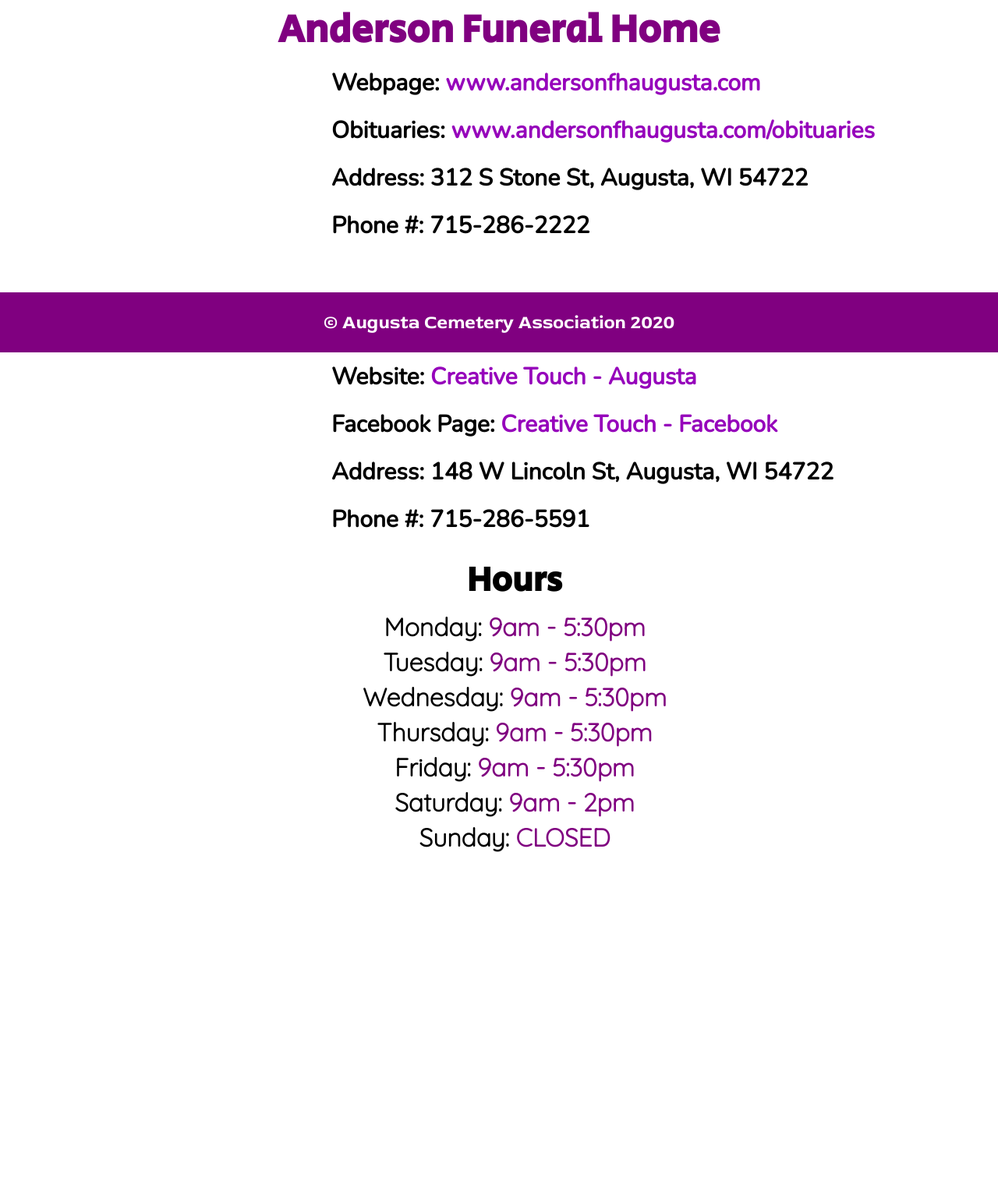
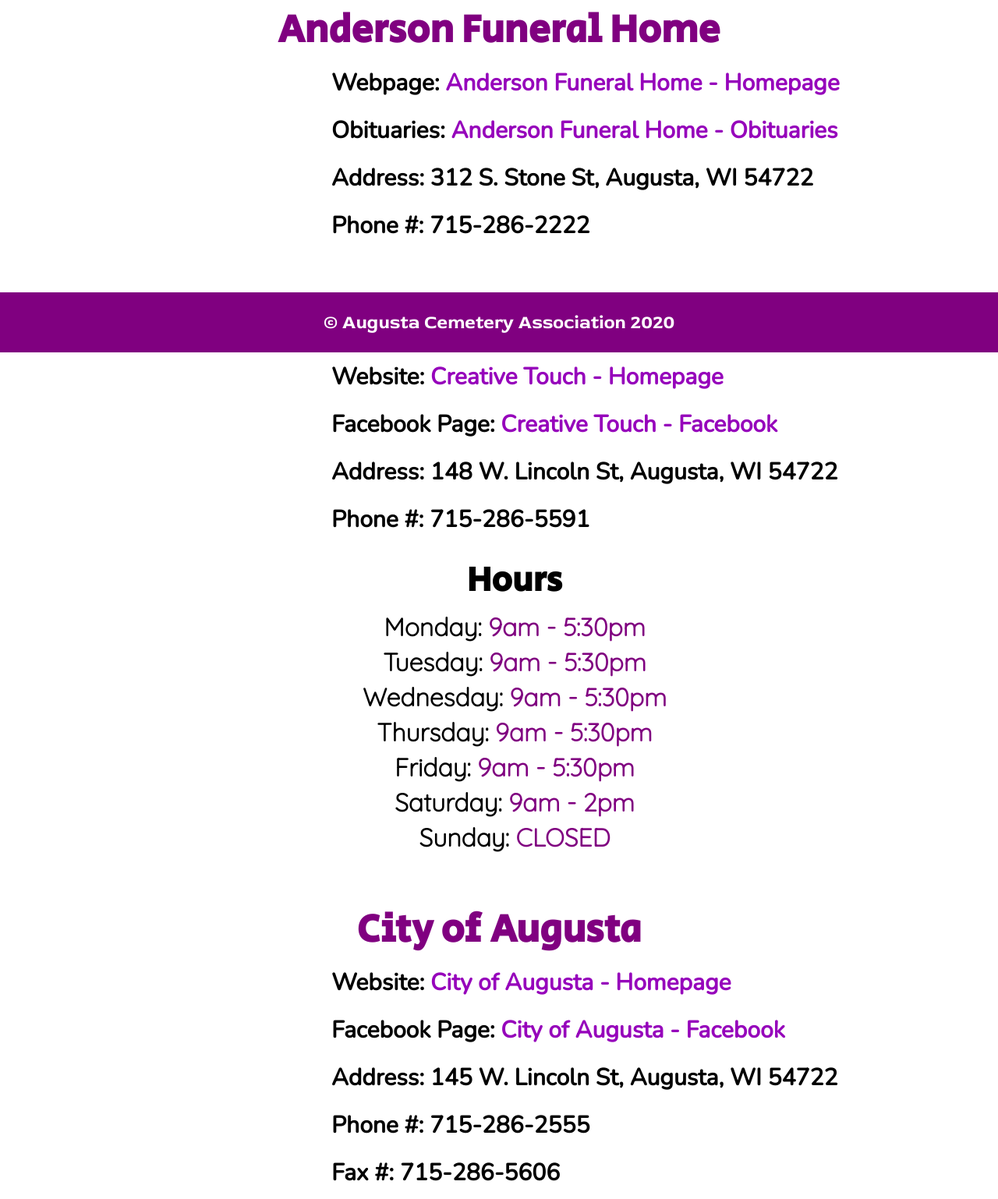
Before and after one commit to augustacemeteryassociation/augustacemeteries, a plain HTML site: page docs/contact.html in a window 1280 px wide. Shown: the part 348-1886 px from the top of the page at 78% size. Before the commit the page ends 1613 px from the top, so only its background shows below. Drawn offline with nearby package versions, Linux system fonts and the light colour scheme; a web font is replaced by a local one.

Commit message:
Added Contact info for City of Augusta

```diff
--- a/docs/contact.html
+++ b/docs/contact.html
@@ -1,4 +1,5 @@
 <html>
+
 <head>
     <meta charset="UTF-8">
     <title>Contact Us</title>
@@ -25,9 +26,9 @@
     <article>
 
         <h1 class="title">Anderson Funeral Home</h1>
-        <p>Webpage: <a href="http://www.andersonfhaugusta.com/index.html" target="_blank">www.andersonfhaugusta.com</a></p>
-        <p>Obituaries: <a href="http://www.andersonfhaugusta.com/Obituaries.html" target="_blank">www.andersonfhaugusta.com/obituaries</a></p>
-        <p>Address: 312 S Stone St, Augusta, WI 54722</p>
+        <p>Webpage: <a href="http://www.andersonfhaugusta.com/index.html" target="_blank">Anderson Funeral Home - Homepage</a></p>
+        <p>Obituaries: <a href="http://www.andersonfhaugusta.com/Obituaries.html" target="_blank">Anderson Funeral Home - Obituaries</a></p>
+        <p>Address: 312 S. Stone St, Augusta, WI 54722</p>
         <p>Phone #: 715-286-2222</p>
 
     </article>
@@ -35,9 +36,9 @@
     <article>
 
         <h1 class="title">Creative Touch Floral</h1>
-        <p>Website: <a href="https://www.creativetouchaugusta.com/" target="_blank">Creative Touch - Augusta</a></p>
+        <p>Website: <a href="https://www.creativetouchaugusta.com/" target="_blank">Creative Touch - Homepage</a></p>
         <p>Facebook Page: <a href="https://www.facebook.com/pages/category/Florist/Creative-Touch-Floral-1621988261408258/" target="_blank">Creative Touch - Facebook</a></p>
-        <p>Address: 148 W Lincoln St, Augusta, WI 54722</p>
+        <p>Address: 148 W. Lincoln St, Augusta, WI 54722</p>
         <p>Phone #: 715-286-5591</p>
         <ul>
             <h2>Hours</h2>
@@ -52,5 +53,18 @@
 
     </article>
 
+    <article>
+
+        <h1 class="title">City of Augusta</h1>
+        <p>Website: <a href="https://cityofaugusta.org/" target="_blank">City of Augusta - Homepage</a></p>
+        <p>Facebook Page: <a href="https://www.facebook.com/cityofaugustawi/" target="_blank">City of Augusta - Facebook</a></p>
+        <p>Address: 145 W. Lincoln St, Augusta, WI 54722</p>
+        <p>Phone #: 715-286-2555</p>
+        <p>Fax #: 715-286-5606</p>
+
+    </article>
+
     <footer></footer>
-</body></html>
+</body>
+
+</html>
```
Also changed, not shown: docs/search.html (+2 -1 lines), 1 other file.
